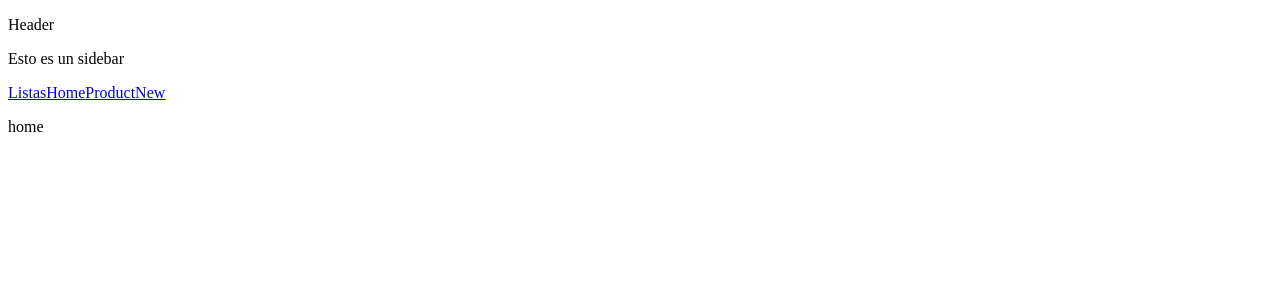
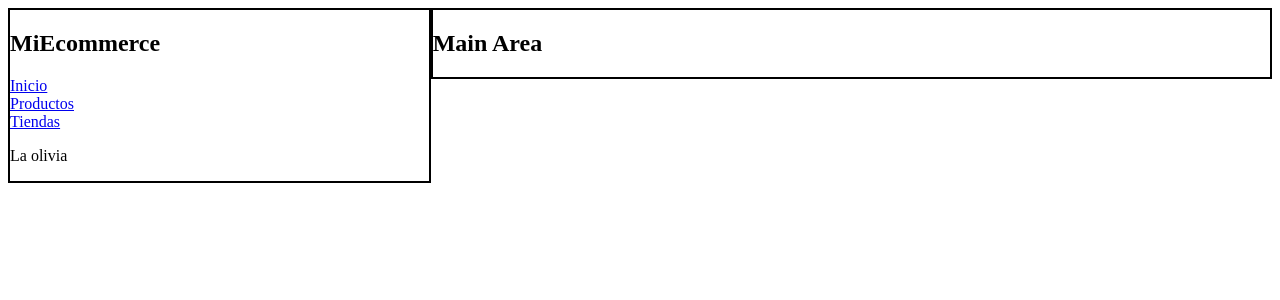
Before and after one commit to aamocca/sprint4ecommerce, a React (Create React App) app: page / in a window 1280 px wide. Shown: the top 300 px of the page. Built offline with nearby package versions, Linux system fonts and the light colour scheme.

Commit message:
ElPushhhhh

```diff
--- a/src/App.js
+++ b/src/App.js
@@ -1,13 +1,15 @@
 import Main from "./components/Main";
 import Sidebar from "./components/Sidebar";
 import Header from "./components/Header";
+import MenuAdmin from "./components/MenuAdmin";
 
 function App() {
   return (
     <div className="App">
-      <Header />
+      {/* <Header />
       <Sidebar />
-      <Main />
+      <Main /> */}
+      <MenuAdmin />
     </div>
   );
 }
--- a/src/components/Main.js
+++ b/src/components/Main.js
@@ -11,6 +11,10 @@ const Main = () => {
         <Route path="/" element={<Home />} />
         <Route path="/products/:id" element={<ProductView />} />
         <Route path="/products/new" element={<ProductsNew />} />
+        <Route
+          path="*"
+          element={<p>Error 404. No encontramos la pagina que buscas BB</p>}
+        />
       </Routes>
     </>
   );
--- /dev/null
+++ b/src/components/MenuAdmin.js
@@ -0,0 +1,32 @@
+import "../css/MenuAdmin.css";
+import { Link } from "react-router-dom";
+
+const MenuAdmin = () => {
+  return (
+    <>
+      <div className="menuAdmin">
+        <section className="sideBar">
+          <h1>MiEcommerce</h1>
+
+          <div className="SbInicio">
+            <Link to="/">Inicio</Link>
+          </div>
+          <div className="SbProductos">
+            <Link to="/products">Productos</Link>
+          </div>
+          <div className="SbTiendas">
+            <Link to="*">Tiendas</Link>
+          </div>
+          <div className="imgOlivia">
+            <p>La olivia</p>
+          </div>
+        </section>
+        <section className="mainArea">
+          <h1>Main Area</h1>
+        </section>
+      </div>
+    </>
+  );
+};
+
+export default MenuAdmin;
--- /dev/null
+++ b/src/css/MenuAdmin.css
@@ -0,0 +1,22 @@
+.menuAdmin {
+  display: flex;
+  flex-wrap: nowrap;
+  flex-direction: row;
+  width: 100%;
+  height: 100%;
+}
+.sideBar {
+  width: 50%;
+  border: solid 2px black;
+  bottom: 0;
+  height: 100%;
+}
+.imgOlivia {
+  bottom: 0;
+}
+
+.mainArea {
+  height: 80%;
+  width: 100%;
+  border: solid 2px black;
+}
```
